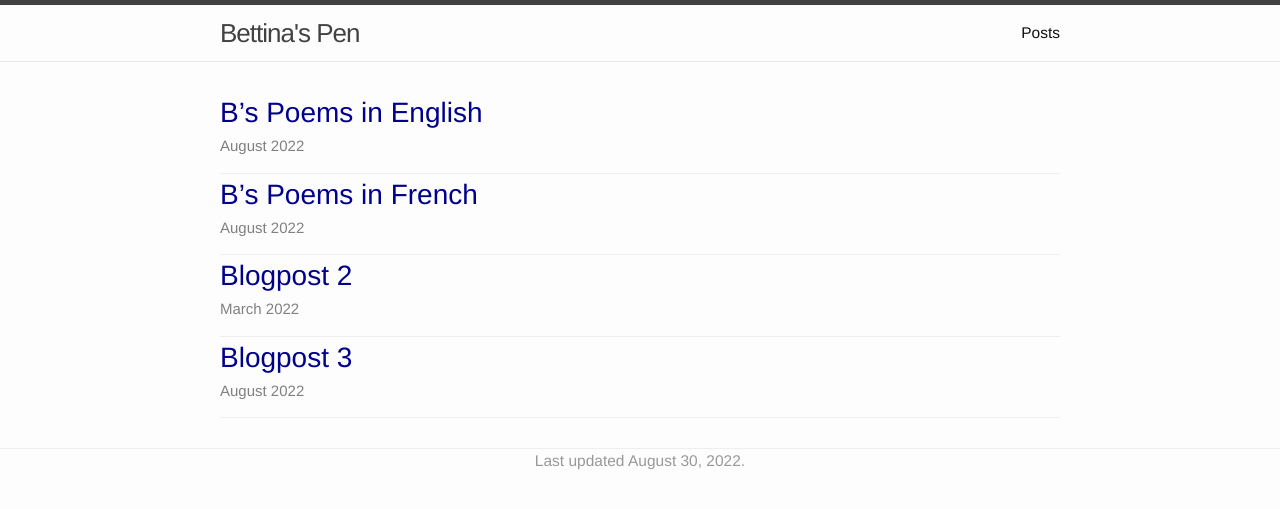
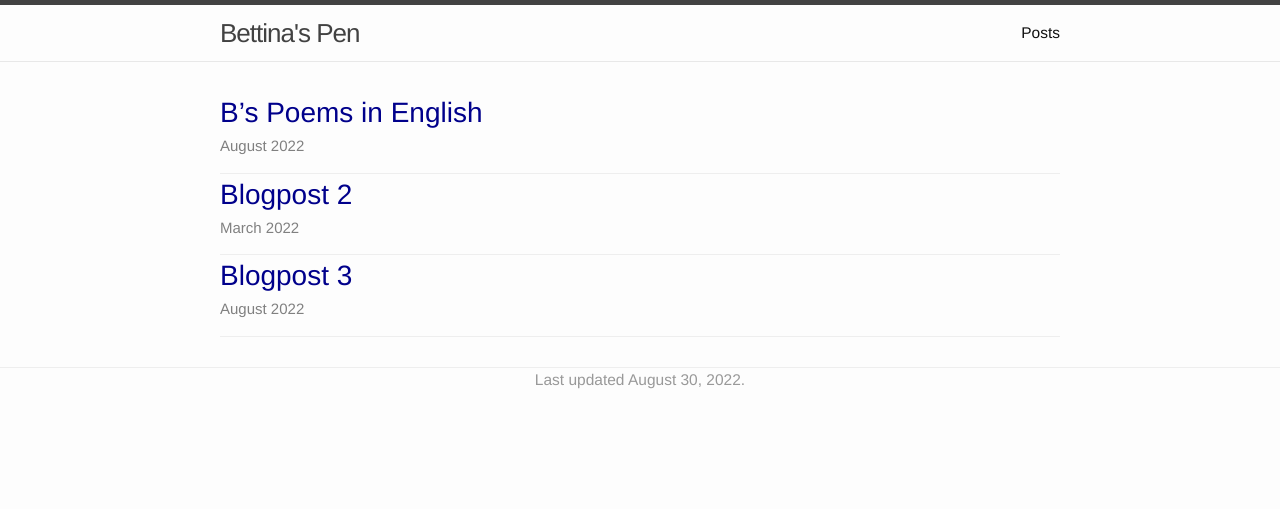
Before and after one commit to l-omar-chehab/bettinaspen.github.io-1, a Jekyll site: the page built from posts.md, in a window 1280 px wide. Shown: the top 509 px of the page. Built offline with Jekyll 4.4.1, drawn with Linux system fonts in a browser that asks for light colours.

Commit message:
Update posts.yml

```diff
--- a/_data/posts.yml
+++ b/_data/posts.yml
@@ -3,11 +3,6 @@
 - layout: list
   name: B's Poems in English
   filename: poems_english
-  date: August 2022
-
-- layout: list
-  name: B's Poems in French
-  filename: poems_french
   date: August 2022
 
 - layout: list
```
